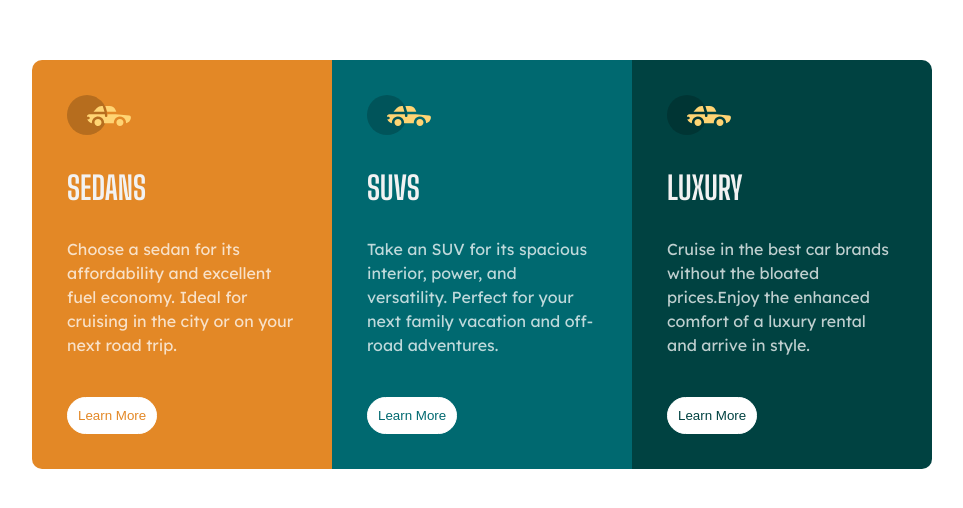
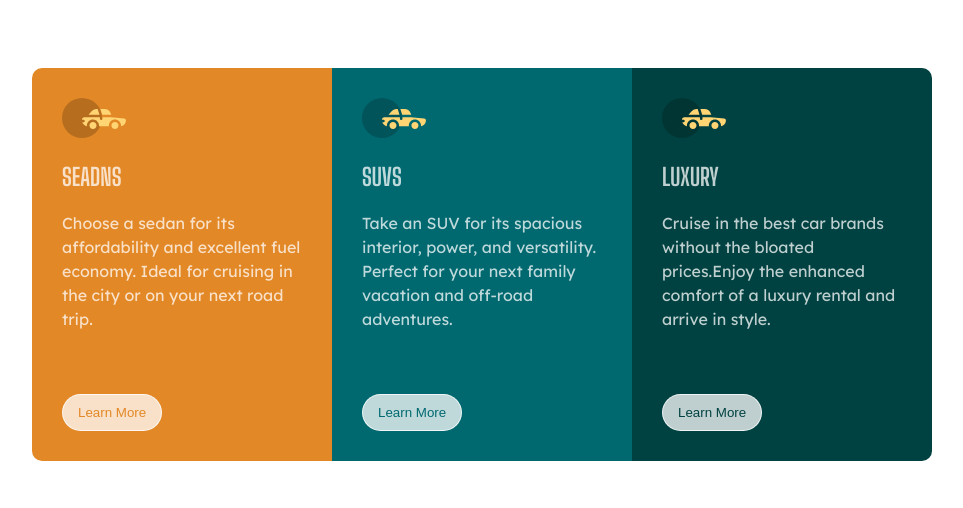
Before and after one commit to ahmedSabbahMohamed/3-column-preview-card-component-main, a plain HTML site: page index.html in a window 1280 px wide. Shown: the part 136-644 px from the top of the page, without its empty margins (158-1121 px from the left). Drawn offline with Linux system fonts and the light colour scheme.

Commit message:
modified files

```diff
--- a/index.html
+++ b/index.html
@@ -11,45 +11,37 @@
 
 </head>
 <body>
-  <main>
-    <div class="container">
-      <div class="sedans">
-        <div class="icon">
+      <!-- START MAIN -->
+      <main class="container">
+
+        <section class="card">
+            <div class="image">
                 <img src="./images/icon-sedans.svg" alt="">
             </div>
-        <div class="description">
-          <h1>SEDANS</h1>
+            <h1>SEADNS</h1>
             <p>Choose a sedan for its affordability and excellent fuel economy. Ideal for cruising in the city or on your next road trip.</p>
-        </div>
-        <div class="btn">
-          <button class="sedans-btn">Learn More</button>
-        </div>
-      </div>
-      <div class="suvs">
-        <div class="icon">
+            <button>Learn More</button>
+        </section>
+
+        <section class="card">
+            <div class="image">
                 <img src="./images/icon-sedans.svg" alt="">
             </div>
-        <div class="description">
             <h1>SUVS</h1>
             <p>Take an SUV for its spacious interior, power, and versatility. Perfect for your next family vacation and off-road adventures.</p>
-        </div>
-        <div class="btn">
-          <button class="suvs-btn">Learn More</button>
-        </div>
-      </div>
-      <div class="luxur">
-        <div class="icon">
+            <button>Learn More</button>
+        </section>
+
+        <section class="card">
+            <div class="image">
                 <img src="./images/icon-sedans.svg" alt="">
             </div>
-        <div class="description">
             <h1>LUXURY</h1>
             <p>Cruise in the best car brands without the bloated prices.Enjoy the enhanced comfort of a luxury rental and arrive in style.</p>
-        </div>
-        <div class="btn">
-          <button class="luxur-btn">Learn More</button>
-        </div>
-      </div>
-    </div>
+            <button>Learn More</button>
+        </section>
+
     </main>
+    <!-- END MAIN -->
 </body>
 </html>
--- a/style.scss
+++ b/style.scss
@@ -1,111 +1,83 @@
-//fonts
-  @import url('https://fonts.googleapis.com/css2?family=Epilogue:wght@500;700&family=Lexend+Deca&family=Ubuntu:wght@400;500;700&display=swap');
-  @import url('https://fonts.googleapis.com/css2?family=Big+Shoulders+Display:wght@700&family=Epilogue:wght@500;700&family=Lexend+Deca&family=Ubuntu:wght@400;500;700&display=swap');
-
-
-//START GLOBAL RULES
-
-//RESET
+//START RESET
 * {
     margin: 0;
     padding: 0;
     box-sizing: border-box;
     -moz-box-sizing: border-box;
-    font-family: sans-serif;
 }
+//END RESET
 
-//START STYLE ALL BUTTONS
-.btn {
-    button {
-        background-color: white;
-        border: 1px solid white;
-        padding: 10px;
-        border-radius: 20px;
-        margin-top: 40px;
-        cursor: pointer;
-        &:hover {
-            background-color: transparent;
-            color: white;
-        }
-    }
-}
-//END STYLE ALL BUTTONS
+//FONTS
+@import url('https://fonts.googleapis.com/css2?family=Epilogue:wght@500;700&family=Lexend+Deca&family=Ubuntu:wght@400;500;700&display=swap');
+@import url('https://fonts.googleapis.com/css2?family=Big+Shoulders+Display:wght@700&family=Epilogue:wght@500;700&family=Lexend+Deca&family=Ubuntu:wght@400;500;700&display=swap');
 
-//STYLE ALL <P>
-p {
-    color: hsla(0, 0%, 100%, 0.75);
-    line-height: 1.5;
-    font-family: Lexend Deca;
-}
-
-//STYLE ALL <H1>
-h1 {
-    margin: 30px 0;
-    color: hsl(0, 0%, 95%);
-    font-family: Big Shoulders Display;
-}
-
-//END GLOBAL RULES
-
-//CENTERING .CONTAINER
+//CENTERING MAIN => .CONTAINER
 body {
-    height: 100vh;
+    min-height: 100vh;
     display: grid;
     place-items: center;
 }
 
+//STYLING MAIN => .CONTAINER
 .container {
     display: flex;
-    justify-content: center;
-    flex-flow: row;
-    margin: 20px 0;
+    flex-direction: row;
+    overflow: hidden;
+    border-radius: 10px;
+    .card {
+        width: 300px;
+        padding: 30px;
+        position: relative;
+        h1 {
+            font-family: Big Shoulders Display, sans-serif;
+            padding: 20px 0;
+            color: hsla(0, 0%, 100%, 0.75);
         }
-    .sedans {
-        display: inline-block;
-        padding: 35px;
+        p {
+            line-height: 1.5;
+            font-family: Lexend Deca, sans-serif;
+            color: hsla(0, 0%, 100%, 0.75);
+            font-size: 16px;
+            padding-bottom: 100px;
+        }
+        &:nth-child(1) {
             background-color: hsl(31, 77%, 52%);
-        border-radius: 10px 0 0 10px;
-        width: 300px;
-    }
-    .btn {
-        .sedans-btn {
+            button {
                 color: hsl(31, 77%, 52%);
             }
         }
-    .suvs {
-        display: inline-block;
-        padding: 35px;
+        &:nth-child(2) {
             background-color: hsl(184, 100%, 22%);
-        width: 300px;
-    }
-    .btn {
-        .suvs-btn {
+            button {
                 color: hsl(184, 100%, 22%);
             }
         }
-    .luxur {
-        display: inline-block;
-        padding: 35px;
+        &:nth-child(3) {
             background-color: hsl(179, 100%, 13%);
-        border-radius: 0 10px 10px 0;
-        width: 300px;
-    }
-    .btn {
-        .luxur-btn {
+            button {
                 color: hsl(179, 100%, 13%);
             }
         }
+        button {
+            position: absolute;
+            bottom: 30px;
+            border: 1px solid hsla(0, 0%, 100%, 0.75);
+            padding: 10px 15px;
+            background-color: hsla(0, 0%, 100%, 0.75);
+            border-radius: 25px;
+            cursor: pointer;
+            &:hover {
+                background-color: transparent;
+                color: hsla(0, 0%, 100%, 0.75);
+            }
+        }
+    }
+}
 
-    //screens less than 950px
-
+//MEDIA QUERY
 @media (max-width: 950px) {
     .container {
         flex-direction: column;
-        }
-        .sedans {
-            border-radius: 10px 10px 0 0;
-        }
-        .luxur {
-            border-radius: 0 0 10px 10px;
+        margin: 20px 0;
     }
 }
```
Also changed, not shown: style.css, 1 other file. Lines whose indentation alone changed are shown as unchanged.
